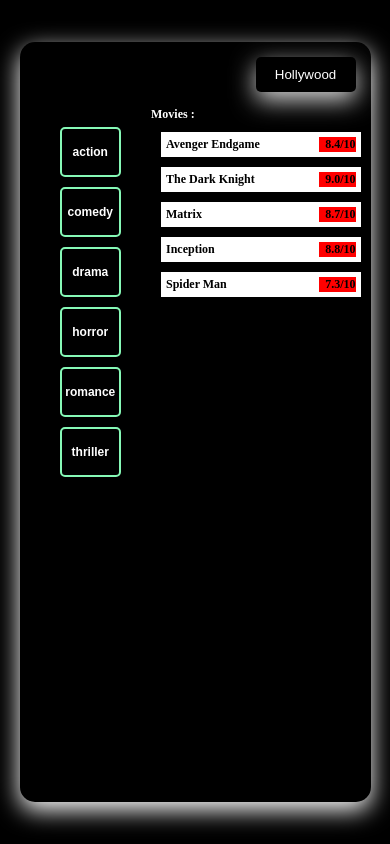
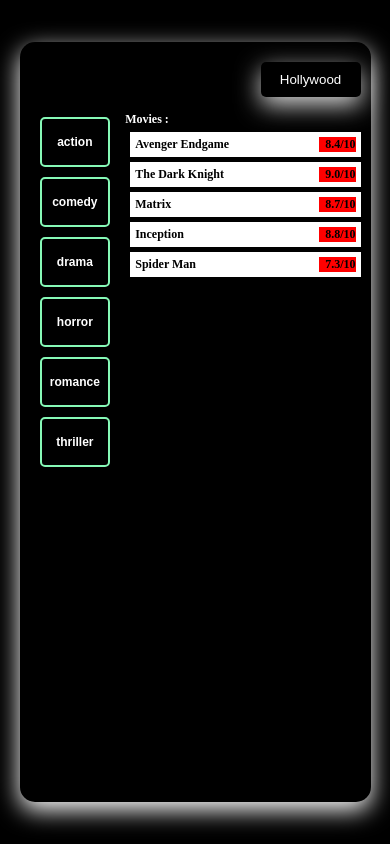
Before and after one commit to arjun-computer-geek/movie-recommendation-app, a React (Create React App) app: page / in a window 390 px wide. Built offline with nearby package versions, Linux system fonts and the light colour scheme.

Commit message:
modify - modifying css for the better view in mobile

```diff
--- a/src/App.css
+++ b/src/App.css
@@ -78,12 +78,13 @@ li{
         width: 90%;
         min-height: 90vh;
         margin-top: 5vh;
-        padding: 15px;
+        padding: 10px;
+        padding-top: 20px;
 
     }
     li{
         padding: 5px;
-        margin: 10px;
+        margin: 5px;
         width: 100%;
     }
     .sub-container{
@@ -100,13 +101,14 @@ li{
     .left{
         display: flex;
         flex-direction: column;
-        width: 40%;
+        width: 30%;
+        padding:5px
     }
     .customButton{
         height: 50px;
         margin: 5px;
         font-size: 9pt;
-        font-weight: bold;
+        font-weight: bolder;
     }
     .active{
         background-color: rgb(134, 248, 182);
```
